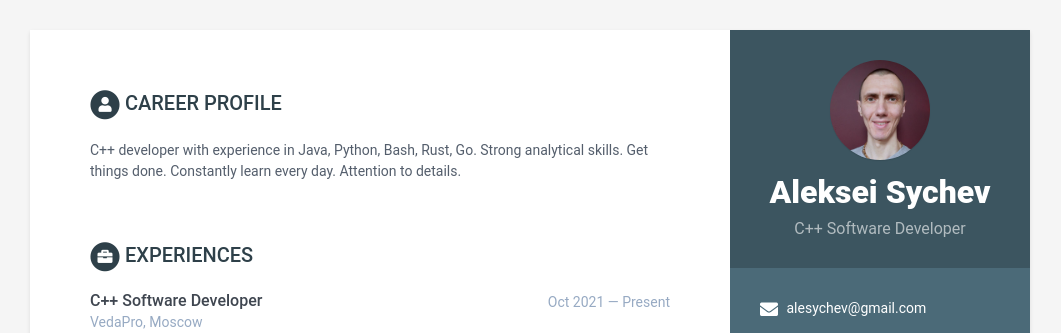
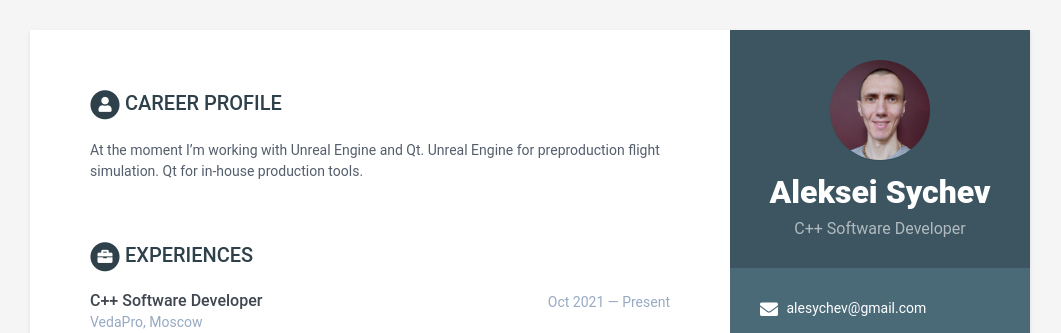
Before and after one commit to sychev/sychev.github.io, a Jekyll site: the page built from index.html, in a window 1280 px wide. Shown: the top 333 px of the page, without its empty margins (110-1171 px from the left). Built offline with Jekyll 4.4.1, drawn with Linux system fonts in a browser that asks for light colours.

Commit message:
Update career profile.

```diff
--- a/_data/data.yml
+++ b/_data/data.yml
@@ -47,8 +47,8 @@ sidebar:
 career-profile:
     title: Career Profile
     summary: |
-      C++ developer with experience in Java, Python, Bash, Rust, Go.
-      Strong analytical skills. Get things done. Constantly learn every day. Attention to details.
+      At the moment I'm working with Unreal Engine and Qt. Unreal Engine for preproduction flight simulation. Qt for in-house production tools.
+
 education:
     - degree: Master of Engineering
       university: Moscow State University of Design and Technologies
```
